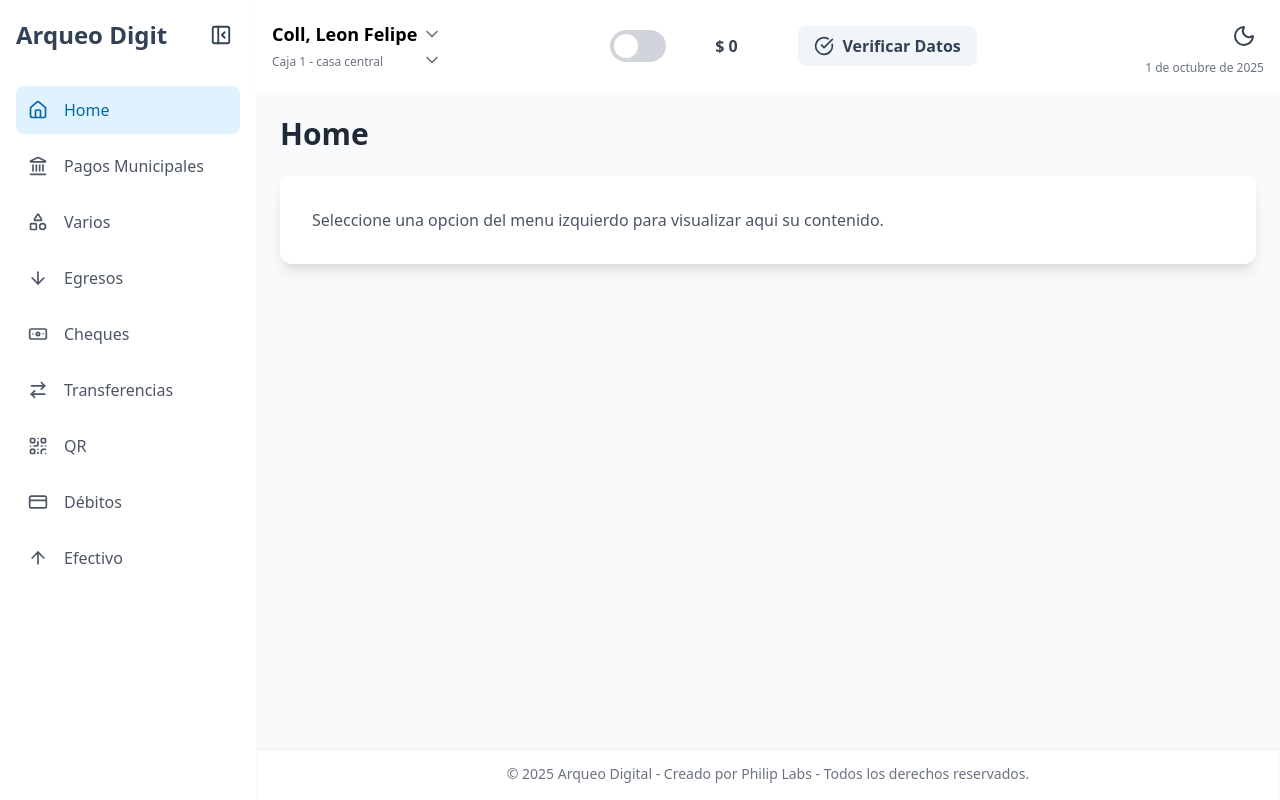
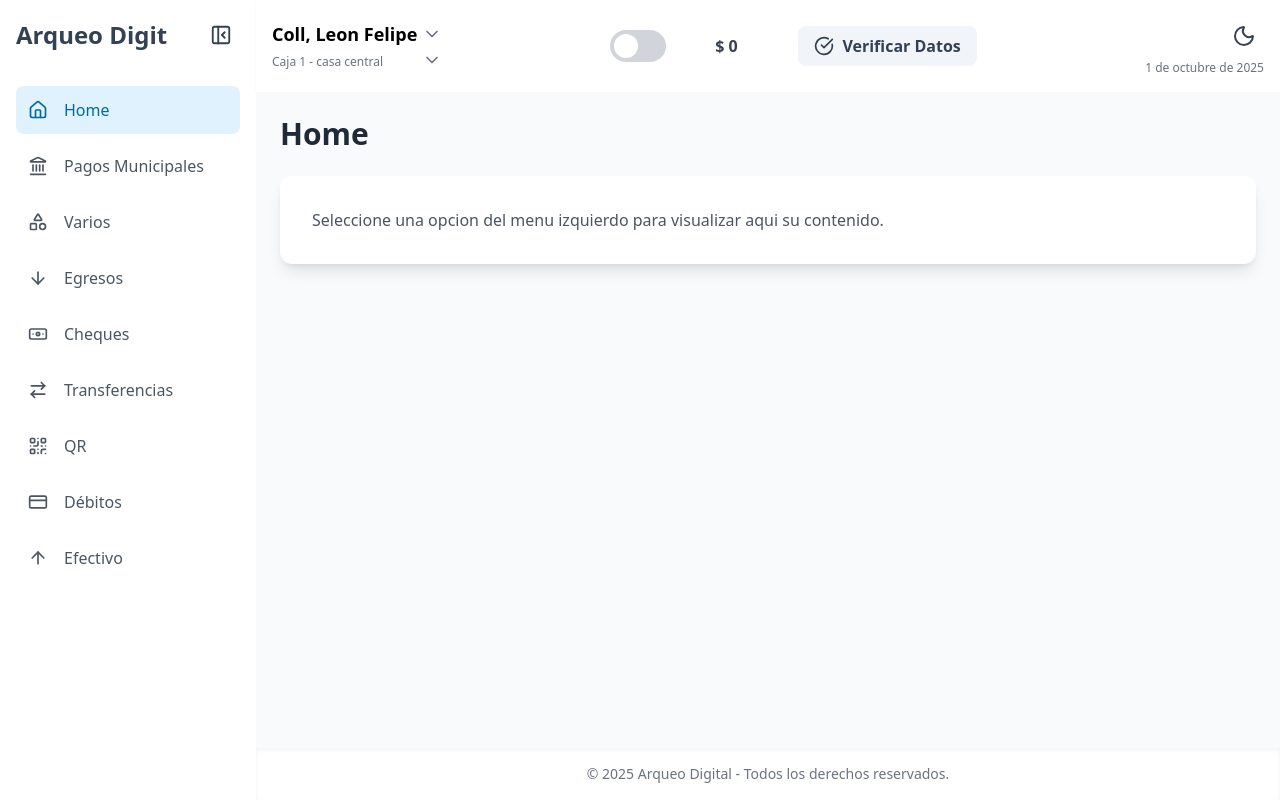
Before and after one commit to felipecoll/arqueo_n8n, a React (Vite) app: page / in a window 1280 px wide. Built offline with nearby package versions, Linux system fonts and the light colour scheme.

Commit message:
Cambio de texto en footer

```diff
--- a/src/components/Footer.jsx
+++ b/src/components/Footer.jsx
@@ -2,7 +2,7 @@
 const Footer = () => {
   return (
     <footer className="bg-white dark:bg-gray-800 text-center p-4 text-sm text-gray-500 dark:text-gray-400 shadow-inner transition-colors duration-300">
-      © {new Date().getFullYear()} Arqueo Digital - Creado por Philip Labs - Todos los derechos reservados.
+      © {new Date().getFullYear()} Arqueo Digital - Todos los derechos reservados.
     </footer>
   );
 };
```
